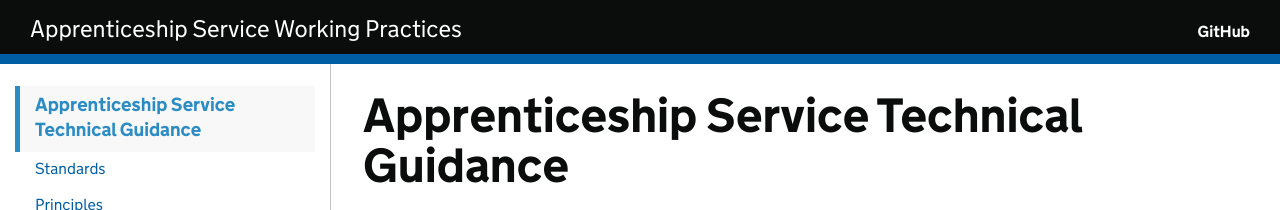
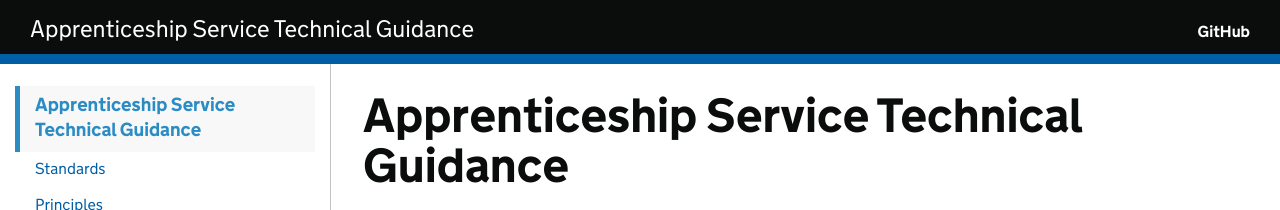
Before and after one commit to SkillsFundingAgency/das-technical-guidance, a Jekyll site: the page built from index.md, in a window 1280 px wide. Shown: the top 210 px of the page. Built offline with Jekyll 4.4.1, drawn with Linux system fonts in a browser that asks for light colours; our own code applies the rules of GitHub Pages for plain Markdown files.

Commit message:
Changes site title to better reflect what it contains

```diff
--- a/_config.yml
+++ b/_config.yml
@@ -1,5 +1,5 @@
 # Site settings
-title: Apprenticeship Service Working Practices
+title: Apprenticeship Service Technical Guidance
 email: dan.beavon@education.gov.uk
 description: > # this means to ignore newlines until "baseurl:"
   Working Practices
```
